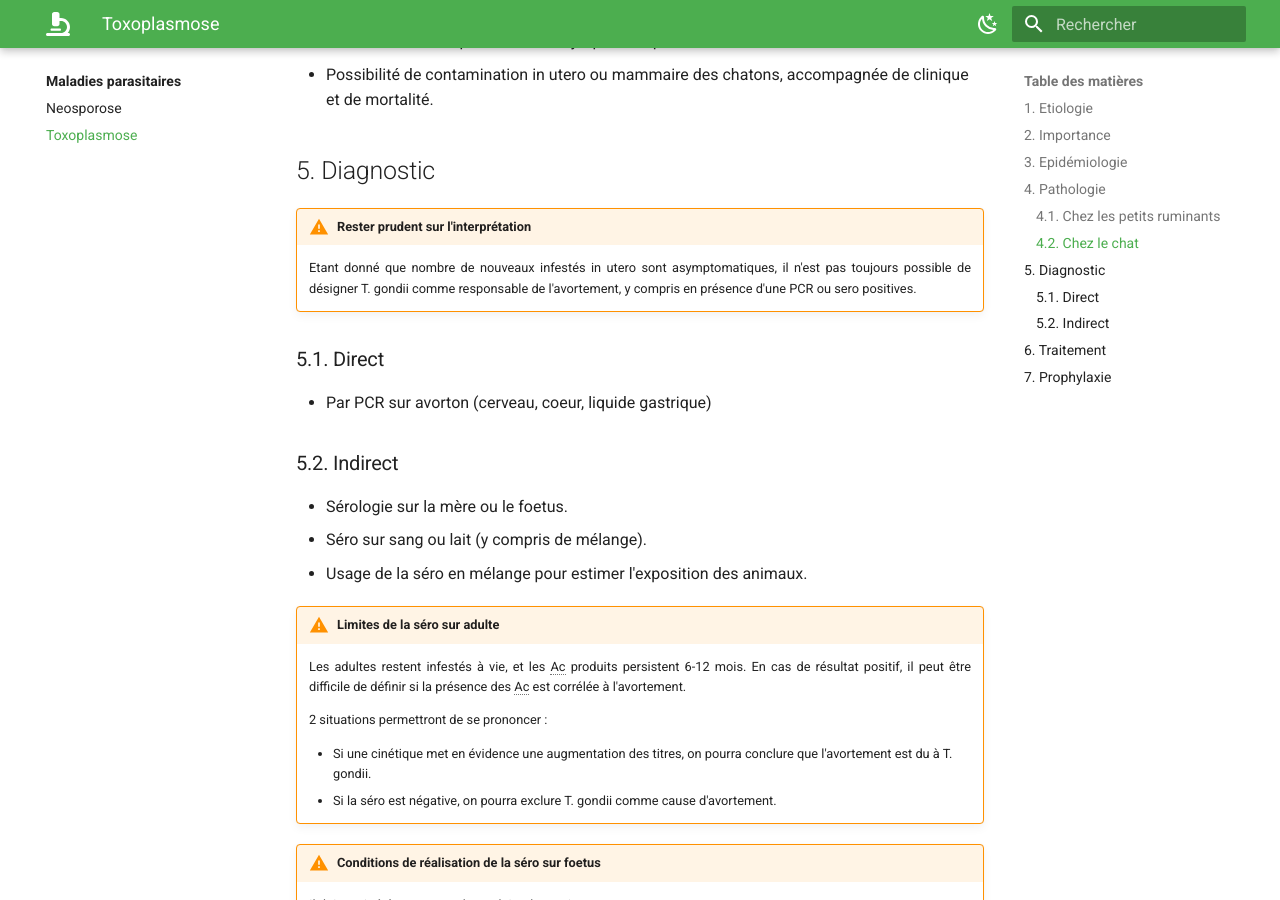
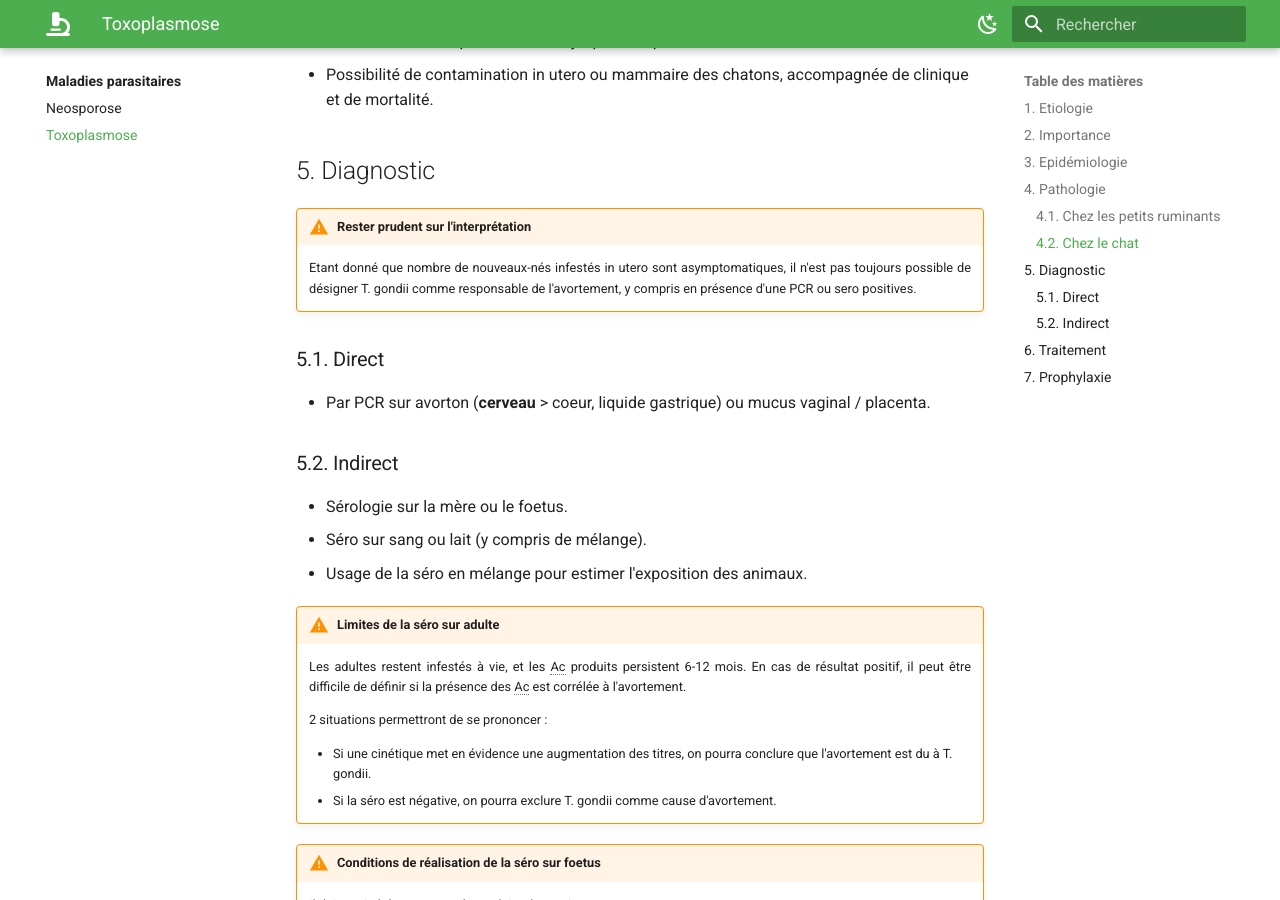
Before and after one commit to olivier-roger-vet/sante-animale-tech, an MkDocs documentation site: the page built from docs/maladies_parasitaires/toxoplasmose.md, in a window 1280 px wide and 900 px high, scrolled down 1482 px. Built offline with MkDocs 1.6.1 and Material for MkDocs 9.7.7, drawn with Linux system fonts in a browser that asks for light colours.

Commit message:
Minor updates

```diff
--- a/docs/maladies_parasitaires/toxoplasmose.md
+++ b/docs/maladies_parasitaires/toxoplasmose.md
@@ -45,11 +45,11 @@
 
 !!! warning "Rester prudent sur l'interprétation"
 
-    Etant donné que nombre de nouveaux infestés in utero sont asymptomatiques, il n'est pas toujours possible de désigner T. gondii comme responsable de l'avortement, y compris en présence d'une PCR ou sero positives.
+    Etant donné que nombre de nouveaux-nés infestés in utero sont asymptomatiques, il n'est pas toujours possible de désigner T. gondii comme responsable de l'avortement, y compris en présence d'une PCR ou sero positives.
 
 ### 5.1. Direct
 
-- Par PCR sur avorton (cerveau, coeur, liquide gastrique)
+- Par PCR sur avorton (**cerveau** > coeur, liquide gastrique) ou mucus vaginal / placenta.
 
 ### 5.2. Indirect
 
```
Also changed, not shown: docs/maladies_parasitaires/neosporose.md (+1 -1 lines).
